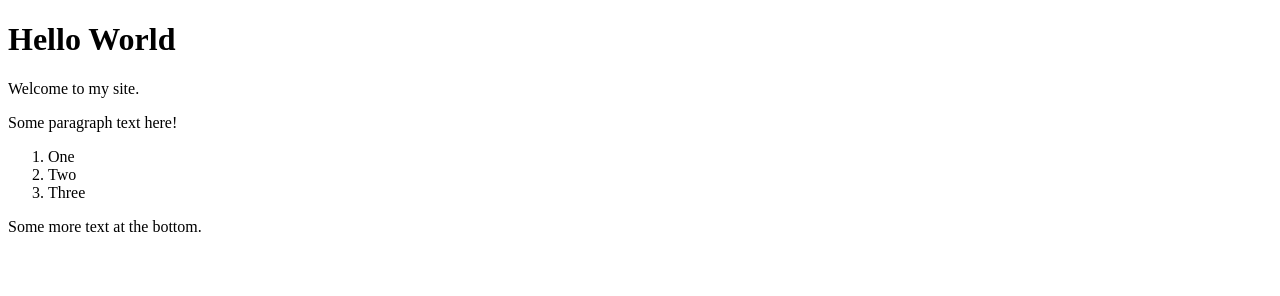
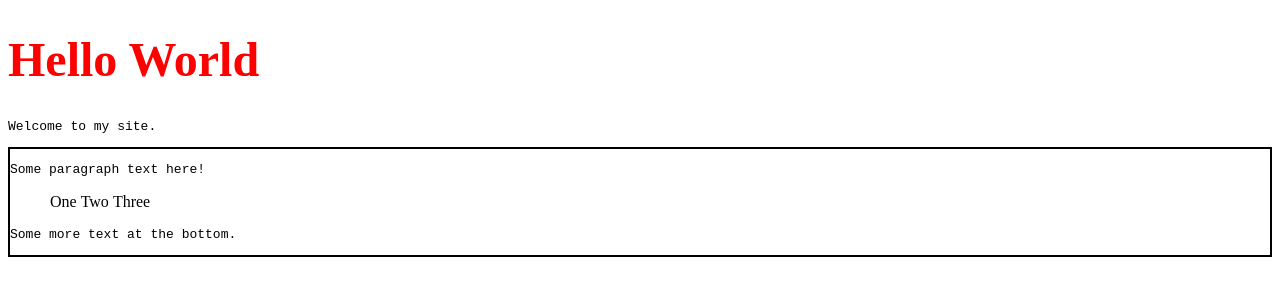
Before and after one commit to AnanYaMK/structure-exercise-class2, a plain HTML site: page page1.html in a window 1280 px wide. Drawn offline with Linux system fonts and the light colour scheme.

Commit message:
Update page1.html

```diff
--- a/page1.html
+++ b/page1.html
@@ -5,20 +5,20 @@
     <title>Hello | My Site</title>
   </head>
   <body>
-    <h1>Hello World</h1>
+    <h1 style="font-size:48px; color: red;">Hello World</h1>
 
-    <p>Welcome to my site.</p>
+    <p style="font-family: monospace; color: '#ccc';">Welcome to my site.</p>
 
-    <div>
-      <p>Some paragraph text here!</p>
+    <div style="border: 2px solid #000; margin: 5px 100px 30px 0px TOP RIGHT BOTTOM LEFT;">
+      <p style="font-family: monospace; color: '#ccc';">Some paragraph text here!</p>
 
-      <ol>
-        <li>One</li>
-        <li>Two</li>
-        <li>Three</li>
+      <ol style="list-style:none;">
+        <li style="display: inline;">One</li>
+        <li style="display: inline;">Two</li>
+        <li style="display: inline;">Three</li>
       </ol>
 
-      <p>Some more text at the bottom.</p>
+      <p style="font-family: monospace; color: 'red';">Some more text at the bottom.</p>
     </div>
   </body>
 </html>
```
